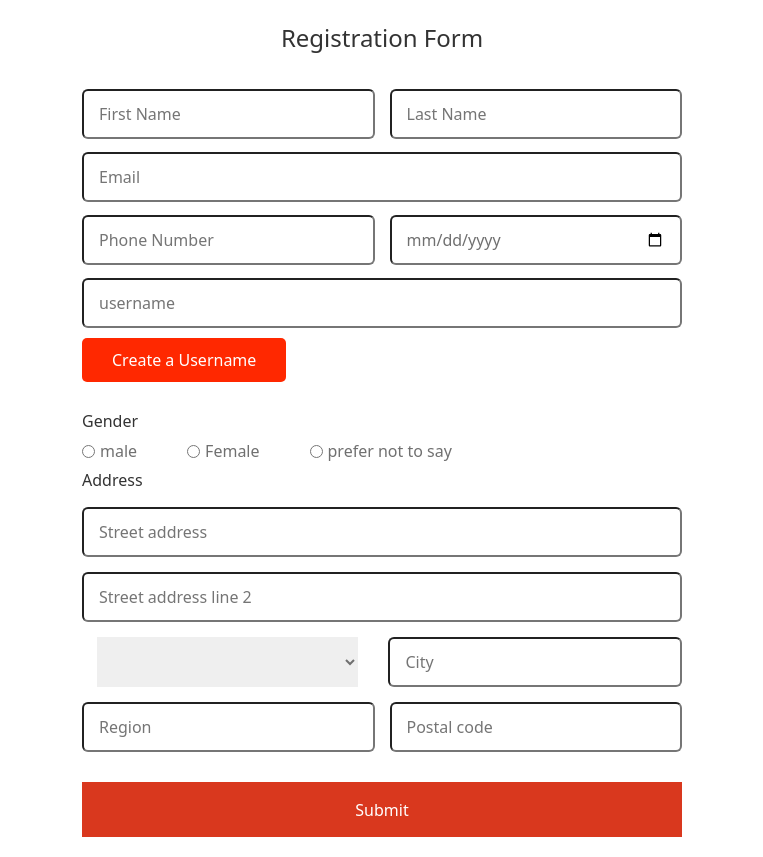
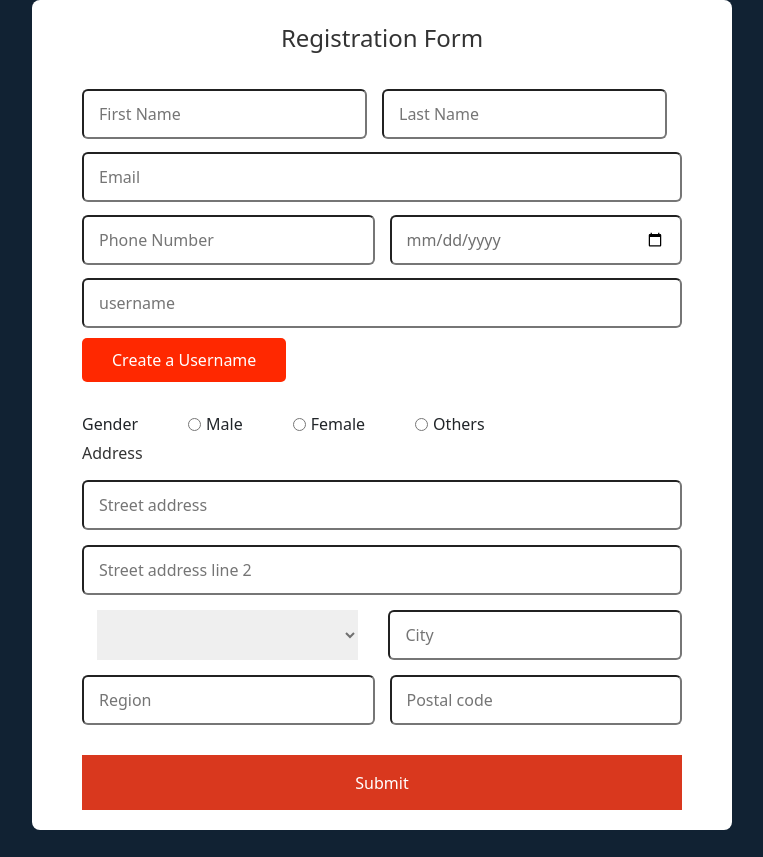
Before and after one commit to komal-abjima/Angular-practice, an Angular app: page / in a window 1280 px wide. Shown: the whole page, without its empty margins (258-1021 px from the left). After the commit the page ends 830 px from the top, so only its background shows below. Built offline with nearby package versions, Linux system fonts and the light colour scheme.

Commit message:
initial-commit(31-01-24)

```diff
--- a/src/app/app.component.css
+++ b/src/app/app.component.css
@@ -1,3 +1,4 @@
+
 .container {
     position: relative;
     max-width: 700px;
--- a/src/app/app.component.html
+++ b/src/app/app.component.html
@@ -1,24 +1,36 @@
-<section class="container">
+<section class="container" [ngClass]="{'form-shadow': registrationForm.touched}">
   <header>Registration Form</header>
 
   <form class="form" (ngSubmit)="onSubmit()" #registrationForm="ngForm">
     <div class="column">
       <div class="input-box">
-        <input type="text" placeholder="First Name" name="fname" ngModel/>
+        <input type="text" placeholder="First Name" name="fname" #fname="ngModel" [(ngModel)]="firstName" required/>
+        <!-- <div *ngIf="firstName"><p>You entered: {{firstName}}</p></div> -->
+        <div>
+          <small *ngIf="fname.invalid && fname.touched">*First name is a required Field.</small>
+        </div>
       </div>
 
+
       <div class="input-box">
-        <input type="text" placeholder="Last Name" name="lname" ngModel />
+        <input type="text" placeholder="Last Name" name="lname" #lname="ngModel" [(ngModel)]="lastName" required />
+      </div>
+      <!-- <div *ngIf="lastName"><p>You entered: {{lastName}}</p></div> -->
+      <div>
+        <small *ngIf="!lname.valid && lname.touched">*Last name is a required Field.</small>
       </div>
     </div>
 
     <div class="input-box">
-      <input type="text" placeholder="Email" name="email" ngModel />
+      <input type="text" placeholder="Email" name="email" #email="ngModel" ngModel required />
+      <div *ngIf="!email.valid && email.touched">
+        <small>*Email is a required Field.</small>
+      </div>
     </div>
 
     <div class="column">
       <div class="input-box">
-        <input type="number" placeholder="Phone Number" name="phone" ngModel/>
+        <input type="number" placeholder="Phone Number" name="phone" ngModel required/>
       </div>
       <div class="input-box">
         <input type="date" placeholder="Date of Birth" name="dob" ngModel />
@@ -27,36 +39,49 @@
 
     <div class="input-box">
       <input type="text" placeholder="username" name="username" ngModel />
-      <button class="btn-gen-username">
+      <button class="btn-gen-username" (click)="onCreateUsername()" [disabled]="fname.invalid || lname.invalid">
         Create a Username
       </button>
     </div>
 
-    <div class="gender-box">
+    <!-- <div class="gender-box">
       <h3>Gender</h3>
       <div class="gender-option">
         <div class="gender">
-          <input type="radio" id="check-male" name="gender" ngModel />
-          <label for="check-male">male</label>
+          <input type="radio" id="check-male" name="gender" value="male" ngModel />
+          <label>male</label>
         </div>
         <div class="gender">
-          <input type="radio" id="check-female" name="gender" ngModel />
-          <label for="check-female">Female</label>
+          <input type="radio" id="check-female" name="gender" value="female" ngModel />
+          <label>Female</label>
         </div>
         <div class="gender">
-          <input type="radio" id="check-other" name="gender" ngModel />
-          <label for="check-other">prefer not to say</label>
+          <input type="radio" id="check-other" name="gender" value="other" ngModel />
+          <label>prefer not to say</label>
         </div>
       </div>
+    </div> -->
+
+    <div class="gender-box">
+      <div class="gender-option">
+        <label> Gender</label>
+        <div class="gender" *ngFor="let gender of genders">
+
+          <input type="radio" name="gender" [value]="gender" ngModel />
+          {{gender}}
+
+        </div>
+        </div>
+
     </div>
 
-    <div class="input-box address">
+    <div class="input-box address" ngModelGroup="address" #address="ngModelGroup">
       <label>Address</label>
-      <input type="text" placeholder="Street address" name="street1" ngModel />
+      <input type="text" placeholder="Street address" name="street1" ngModel required />
       <input type="text" placeholder="Street address line 2" name="street2" ngModel />
       <div class="column">
         <div class="select-box">
-          <select name="country" name="country" ngModel>
+          <select name="country" name="country" ngModel required>
             <option hidden>Country</option>
             <option>America</option>
             <option>Japan</option>
@@ -64,13 +89,14 @@
             <option>Nepal</option>
           </select>
         </div>
-        <input type="text" placeholder="City" name="city" ngModel />
+        <input type="text" placeholder="City" name="city" ngModel  required/>
       </div>
       <div class="column">
         <input type="text" placeholder="Region" name="region" ngModel />
-        <input type="number" placeholder="Postal code" name="pcode" ngModel />
+        <input type="number" placeholder="Postal code" name="pcode" ngModel  required/>
       </div>
+      <small *ngIf="!address.valid && address.touched">*Some of the address fields does not contain a valid value.</small>
     </div>
-    <input type="submit" value="Submit" class="submit-btn">
+    <input type="submit" value="Submit" class="submit-btn" [disabled]="!registrationForm.valid">
   </form>
 </section>
--- a/src/app/app.component.ts
+++ b/src/app/app.component.ts
@@ -9,6 +9,9 @@ import { NgForm } from '@angular/forms';
 export class AppComponent {
 
   @ViewChild('registrationForm') form: NgForm;
+  genders = ['Male', 'Female', 'Others']
+  firstName: string = '';
+  lastName: string = '';
   // onSubmit(form: HTMLFormElement){
     onSubmit(){
     // console.log('form submited');
@@ -17,7 +20,14 @@ export class AppComponent {
     console.log(this.form.value.lname);
     console.log(this.form.value.phone);
     console.log(this.form.value.gender);
+    console.log(this.form.value.address.city);
 
 
   }
+  onCreateUsername(){
+    const Suggestusername = 'SuperUser';
+    this.form.form.patchValue({
+      username: Suggestusername
+    })
+  }
 }
--- a/src/styles.css
+++ b/src/styles.css
@@ -1 +1,4 @@
 /* You can add global styles to this file, and also import other style files */
+body{
+    background-color: #123;
+  }
```
